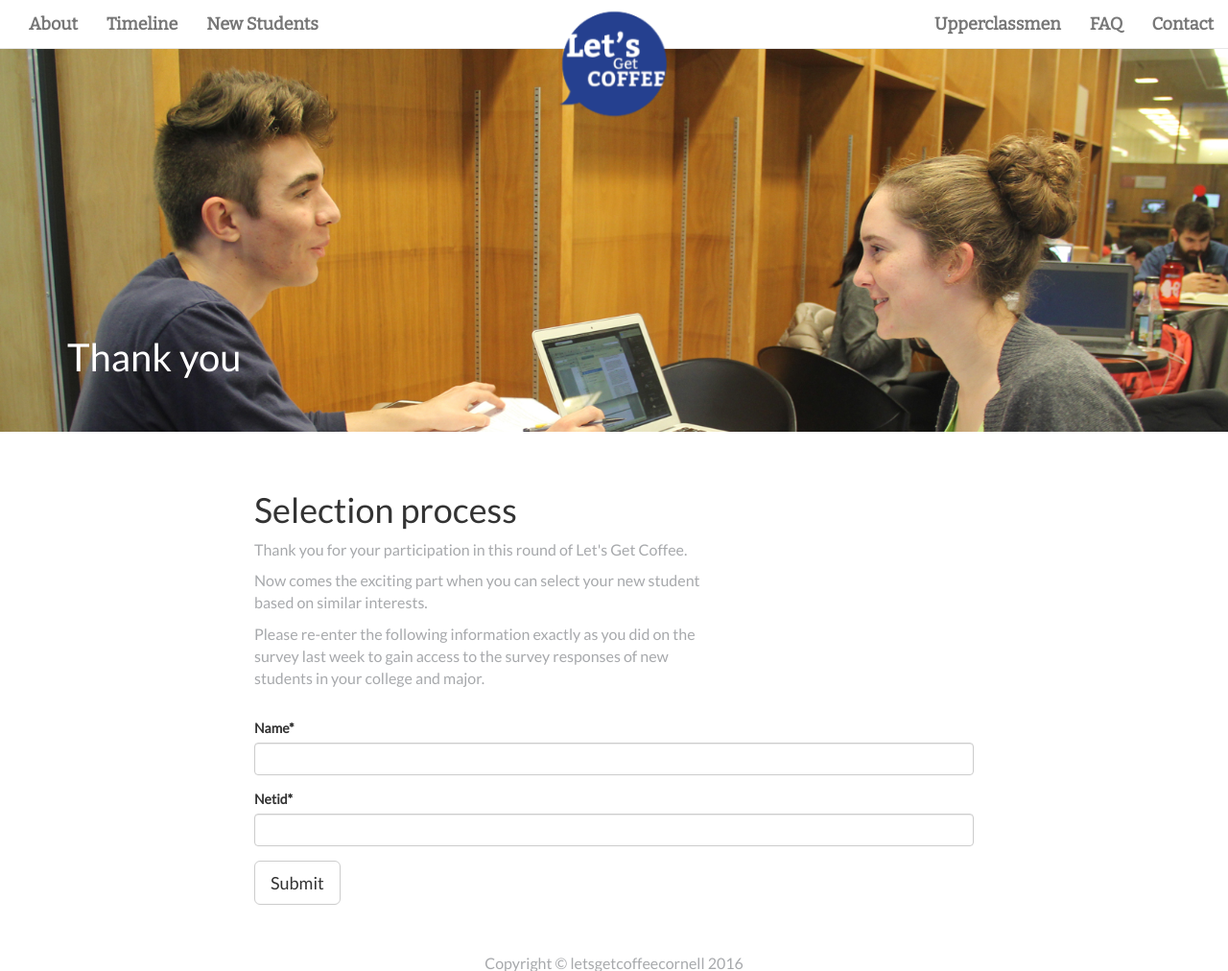
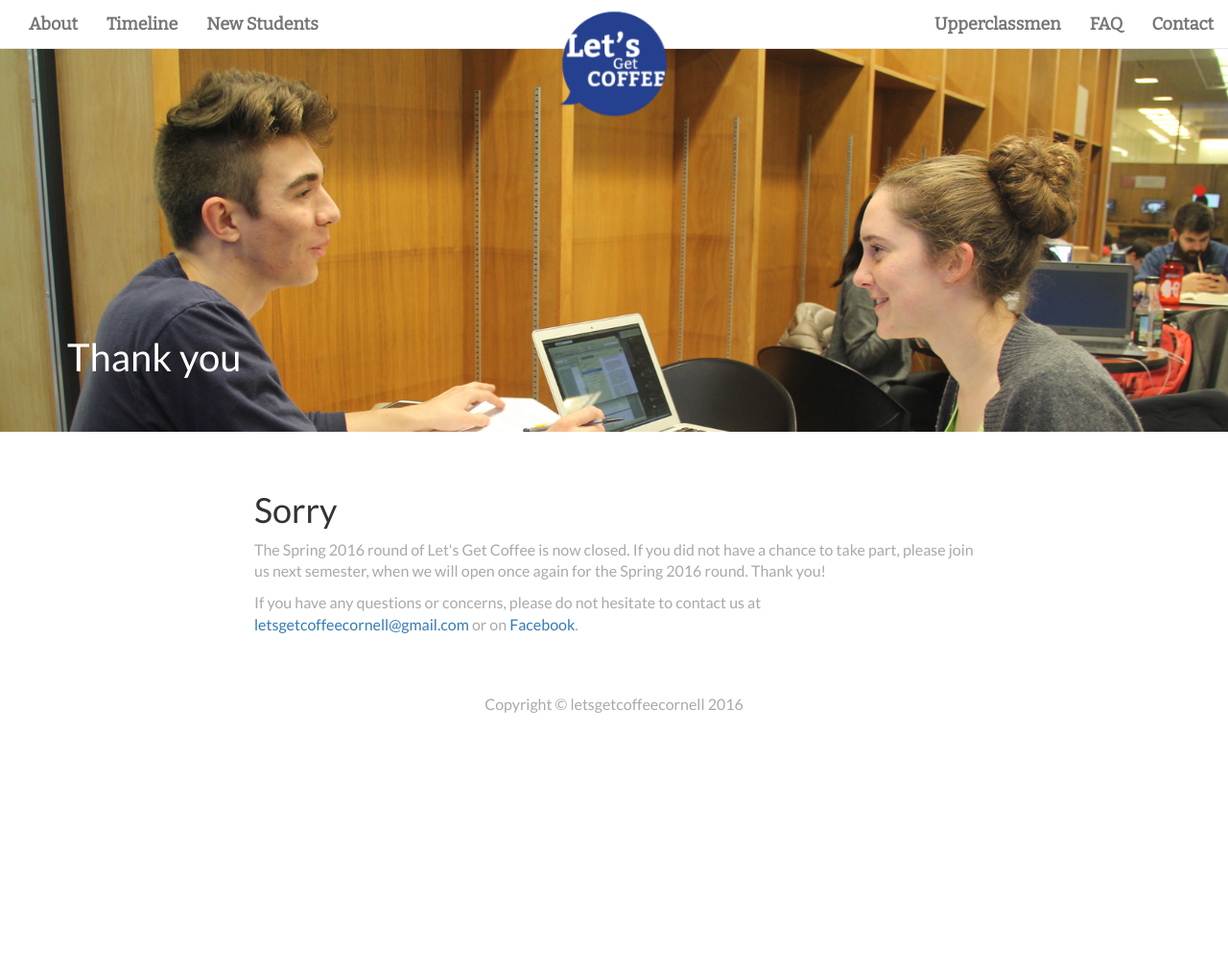
Before and after one commit to rzxyq/lgc2.0, a Django app: page /selection/ in a window 1280 px wide. Shown: the top 1012 px of the page at 96% size. After the commit the page ends 743 px from the top, so only its background shows below. Run offline with Django 3.2, Linux system fonts and the light colour scheme; some libraries are stand-ins or nearby versions.

Commit message:
Closed Spring 2016 round.

```diff
--- a/newstudent/urls.py
+++ b/newstudent/urls.py
@@ -3,13 +3,7 @@ from .views import *
 
 urlpatterns = [
     # The main page for category
-    url(r'^$', basic, name='newstudent'),
+    # url(r'^$', basic, name='newstudent'),
     # When closed, replace above line with code below
-    # url(r'^$', newstudent_closed)
-
-    # The main page for each individual category page
-    # url(r'^academic/', academic),
-    # url(r'^extracurricular/', extracurricular),
-    # url(r'^career/', career),
-    # url(r'^shortanswer/', shortanswer),
+    url(r'^$', newstudent_closed, name='newstudent')
 ]
--- a/selection/urls.py
+++ b/selection/urls.py
@@ -3,8 +3,9 @@ from .views import *
 
 urlpatterns = [
     # The main page for category
-    url(r'^$', login, name='upperclassman_login'),
+    # url(r'^$', login, name='upperclassman_login'),
+
     # closed
-    # url(r'^$', closed),
-    url(r'^list/', selection, name='selection'),
+    url(r'^$', closed, name='upperclassman_login'),
+    # url(r'^list/', selection, name='selection'),
 ]
--- a/templates/selection_closed.html
+++ b/templates/selection_closed.html
@@ -14,7 +14,7 @@ faq
         <div class="col-lg-8 col-lg-offset-2">
 <h1>Sorry</h1>
 <p>
-    The Fall 2015 round of Let's Get Coffee is now closed. If you did not have a chance to take part, please join us next semester, when we will open once again for the Spring 2016 round. Thank you!
+    The Spring 2016 round of Let's Get Coffee is now closed. If you did not have a chance to take part, please join us next semester, when we will open once again for the Spring 2016 round. Thank you!
 </p>
 <p>
     If you have any questions or concerns, please do not hesitate to contact us at <a href="mailto:letsgetcoffeecornell@gmail.com">letsgetcoffeecornell@gmail.com</a> or on <a href="http://www.facebook.com/cucampusconnection">Facebook</a>.
--- a/upperclassman/urls.py
+++ b/upperclassman/urls.py
@@ -3,6 +3,6 @@ from .views import *
 
 urlpatterns = [
     # The main page for category
-    # url(r'^$', upperclassman_closed),
-    url(r'^$', upper, name='upperclassman'),
+    url(r'^$', upperclassman_closed, name='upperclassman'),
+    # url(r'^$', upper, name='upperclassman'),
 ]
```
Also changed, not shown: 1 other file.
